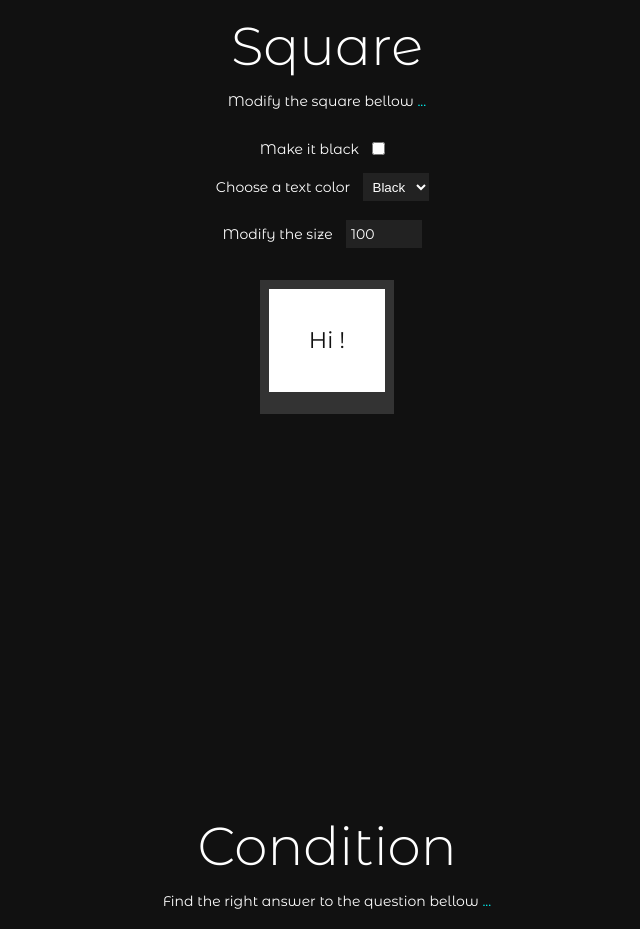
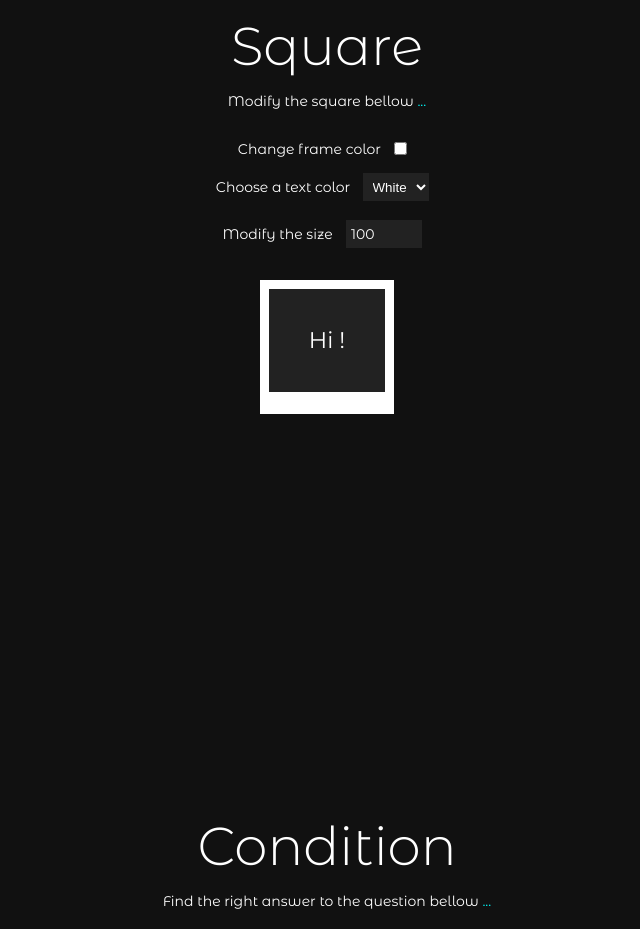
Before and after one commit to marcillyLuc/reBoot, a Nuxt app: page / in a window 1280 px wide. Shown: the part 1640-2569 px from the top of the page, without its empty margins (313-953 px from the left). Built offline with nearby package versions, Linux system fonts and the light colour scheme.

Commit message:
Modify square component rules

```diff
--- a/components/Square.vue
+++ b/components/Square.vue
@@ -8,14 +8,13 @@
       </p>
       <section>
         <label>
-          Make it black
-          <input type="checkbox" v-model="isBlack" />
+          Change frame color
+          <input type="checkbox" v-model="isAqua" />
         </label>
         <label
           >Choose a text color
           <select v-model="textColor">
-            <option value="">Black</option>
-            <option value="text-white">White</option>
+            <option value="">White</option>
             <option value="text-aqua">Aqua</option>
           </select>
         </label>
@@ -45,14 +44,14 @@
 export default {
   data() {
     return {
-      isBlack: false,
+      isAqua: false,
       textColor: "",
       size: 100,
     };
   },
   computed: {
     square_class() {
-      return { isBlack: this.isBlack };
+      return { isAqua: this.isAqua };
     },
   },
 };
@@ -78,22 +77,17 @@ input {
 .square {
   width: 100pt;
   height: 100pt;
-  background-color: white;
-  color: #111;
+  background-color: #222;
   display: flex;
   justify-content: center;
   align-items: center;
   font-size: 17pt;
   margin: 17pt 0;
-  border: solid 7pt #333;
+  border: solid 7pt white;
   border-bottom-width: 17pt;
 }
-.isBlack {
-  background-color: #222;
-  border-color: white;
-}
-.text-white {
-  color: white;
+.isAqua {
+  border-color: aqua;
 }
 .text-aqua {
   color: aqua;
```
